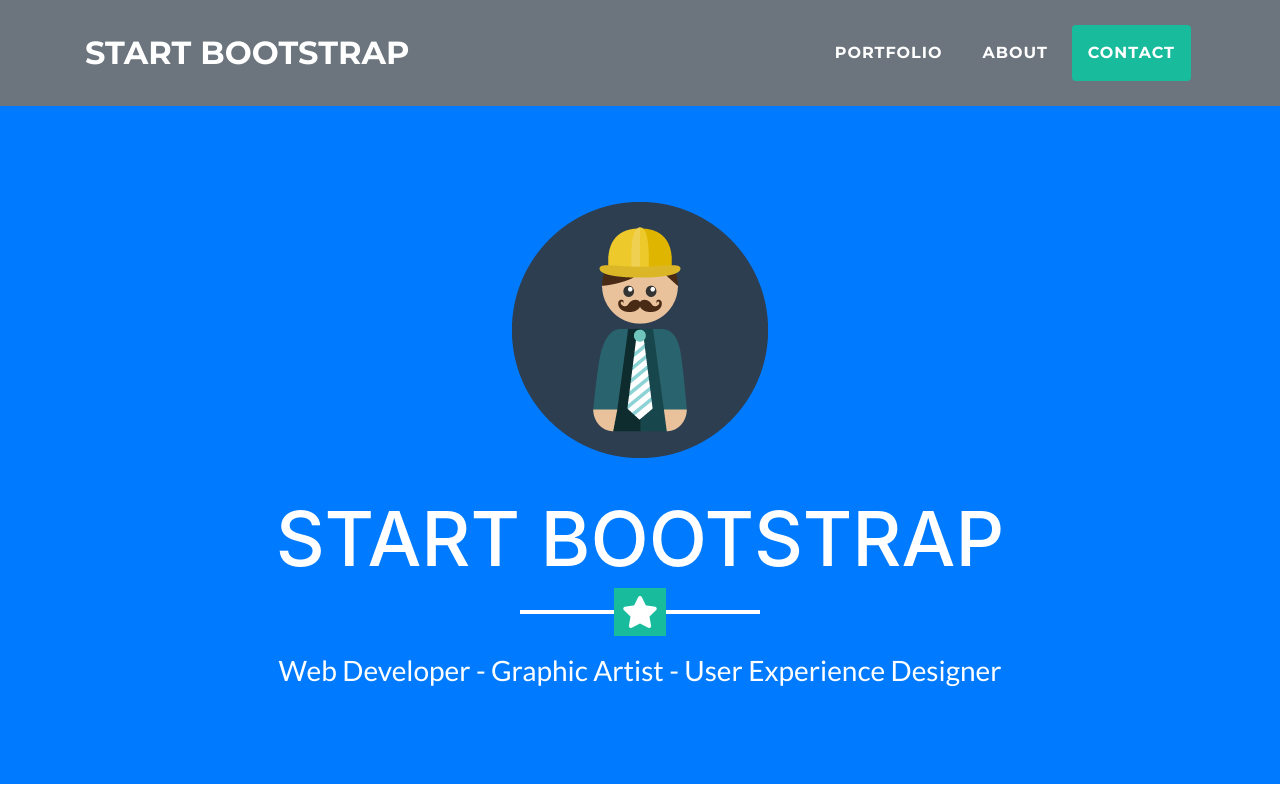
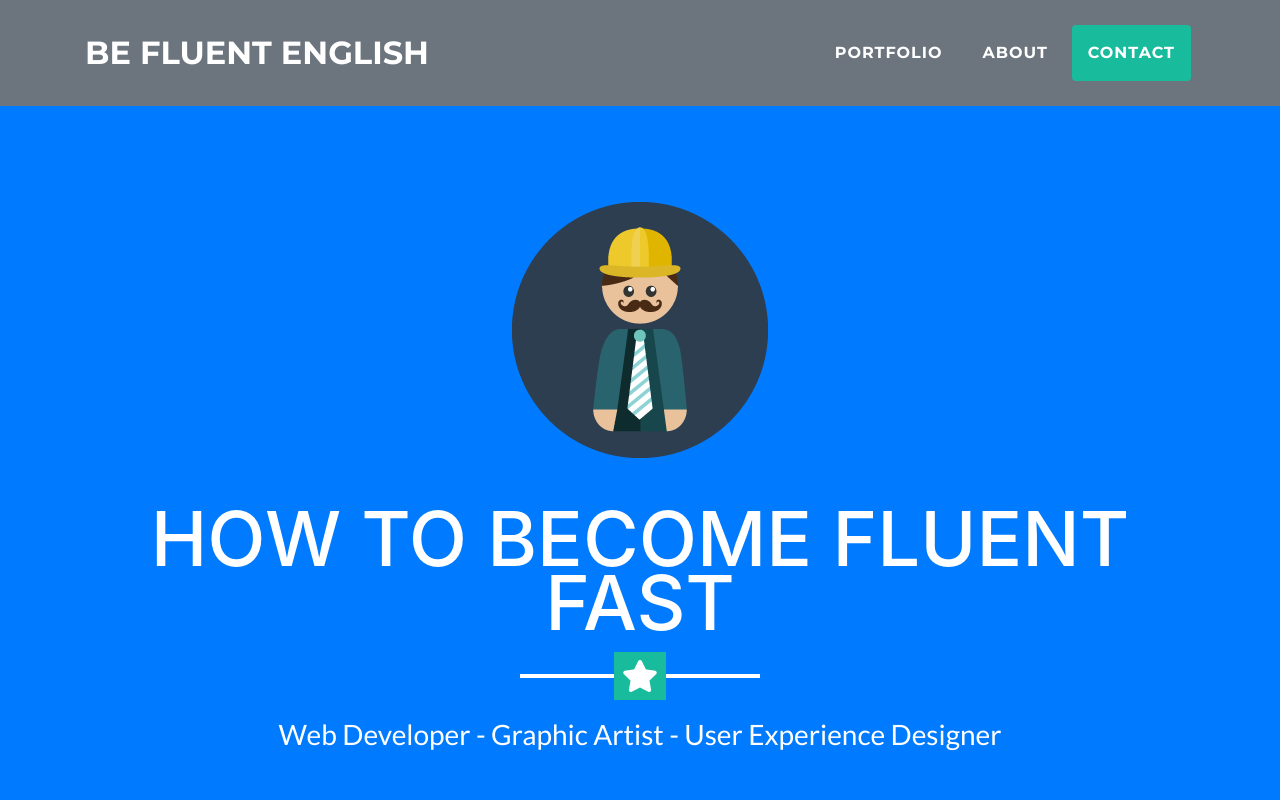
Before and after one commit to gabrielpdsilva/Site_Project, a website with bundled scripts: page Projeto_bootstrap/index.html in a window 1280 px wide. Shown: the top 800 px of the page. Built offline with nearby package versions, Linux system fonts and the light colour scheme.

Commit message:
Alterando cabeçalho e títutlo

```diff
--- a/Projeto_bootstrap/css/freelancer.css
+++ b/Projeto_bootstrap/css/freelancer.css
@@ -332,7 +332,7 @@ form .row:first-child .floating-label-form-group {
 }
 
 .copyright {
-  background-color: #1a252f;
+  background-color:
 }
 
 a {
--- a/Projeto_bootstrap/index.html
+++ b/Projeto_bootstrap/index.html
@@ -31,7 +31,7 @@
     <!-- Navigation -->
     <nav class="navbar navbar-expand-lg bg-secondary fixed-top text-uppercase" id="mainNav">
       <div class="container">
-        <a class="navbar-brand js-scroll-trigger" href="#page-top">Start Bootstrap</a>
+        <a class="navbar-brand js-scroll-trigger" href="#page-top">BE FLUENT ENGLISH</a>
         <button class="navbar-toggler navbar-toggler-right text-uppercase bg-primary text-white rounded" type="button" data-toggle="collapse" data-target="#navbarResponsive" aria-controls="navbarResponsive" aria-expanded="false" aria-label="Toggle navigation">
           Menu
           <i class="fas fa-bars"></i>
@@ -56,7 +56,7 @@
     <header class="masthead bg-primary text-white text-center">
       <div class="container">
         <img class="img-fluid mb-5 d-block mx-auto" src="img/profile.png" alt="">
-        <h1 class="text-uppercase mb-0">Start Bootstrap</h1>
+        <h1 class="text-uppercase mb-0">HOW TO BECOME FLUENT FAST</h1>
         <hr class="star-light">
         <h2 class="font-weight-light mb-0">Web Developer - Graphic Artist - User Experience Designer</h2>
       </div>
```
Also changed, not shown: Projeto_bootstrap/img/background/flag.png (added).
